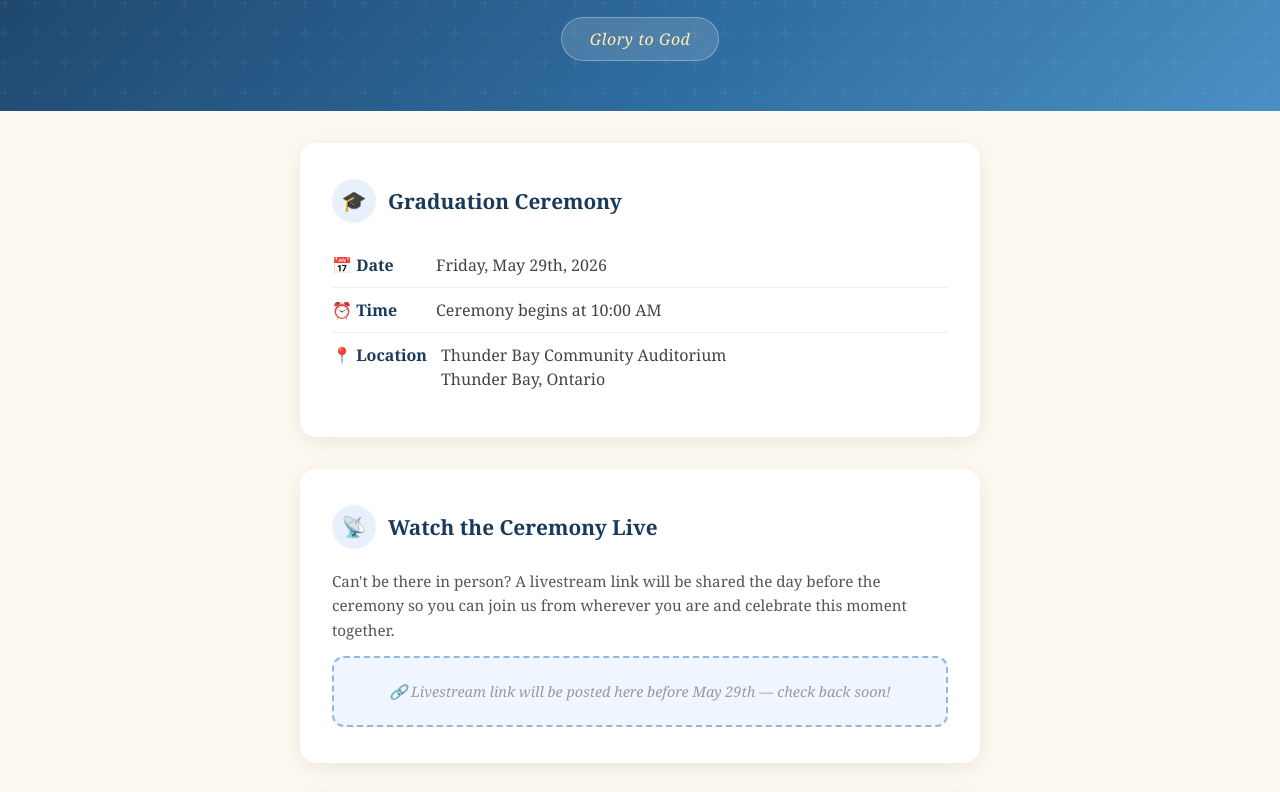
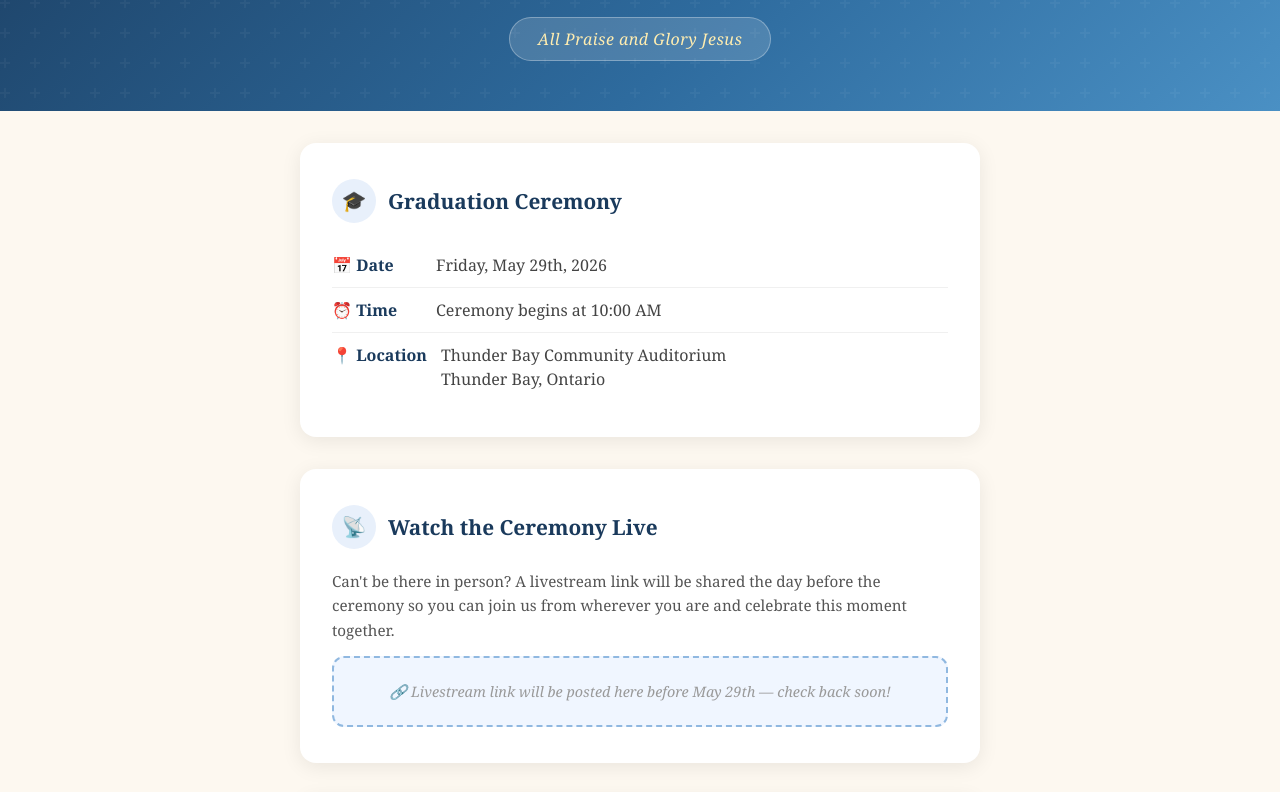
Before and after one commit to fikokwu/felix-graduation-2026, a plain HTML site: page index.html in a window 1280 px wide. Shown: the part 272-1064 px from the top of the page. Drawn offline with Linux system fonts and the light colour scheme.

Commit message:
changed to APnGJ

```diff
--- a/index.html
+++ b/index.html
@@ -219,7 +219,7 @@
     <div class="cross-motif">✦ ✝ ✦</div>
     <h1>Felix Ikokwu<br/>Class of 2026</h1>
     <p class="subtitle">A celebration of faith, perseverance & grace</p>
-    <span class="motto">Glory to God</span>
+    <span class="motto">All Praise and Glory Jesus</span>
   </div>
 
   <div class="content">
```
